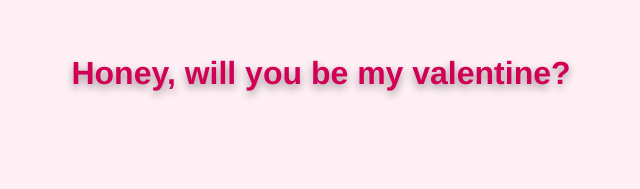
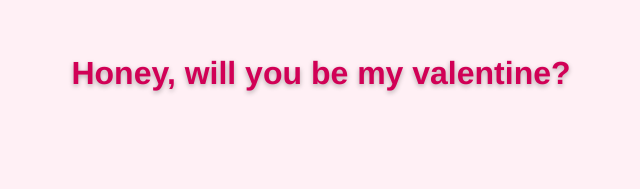
Before and after one commit to LionWithStripes/Val, a plain HTML site: page index.html in a window 1280 px wide. Shown: the part 205-394 px from the top of the page, 319-959 px from the left. Drawn offline with Linux system fonts and the light colour scheme.

Commit message:
Fixed Text glow

```diff
--- a/index.html
+++ b/index.html
@@ -19,7 +19,7 @@
     /* The Black Glow Effect */
     /* We layer multiple shadows to make the glow soft but thick */
     text-shadow:
-         0px  4px 8px rgba(0,0,0,0.4);
+         0px  2px 5px rgba(0,0,0,0.3);
         }
 
         .celebration-text { color: #fff0f5; }
```
